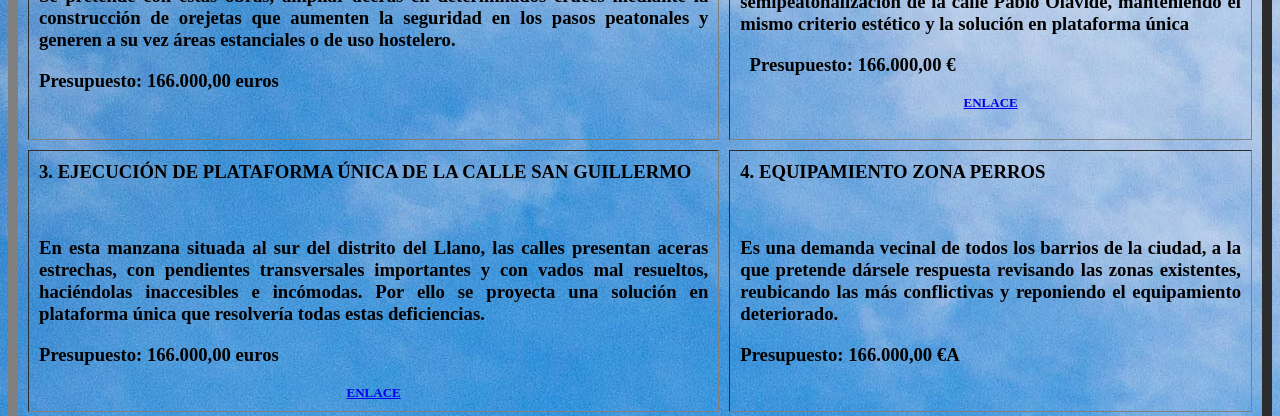
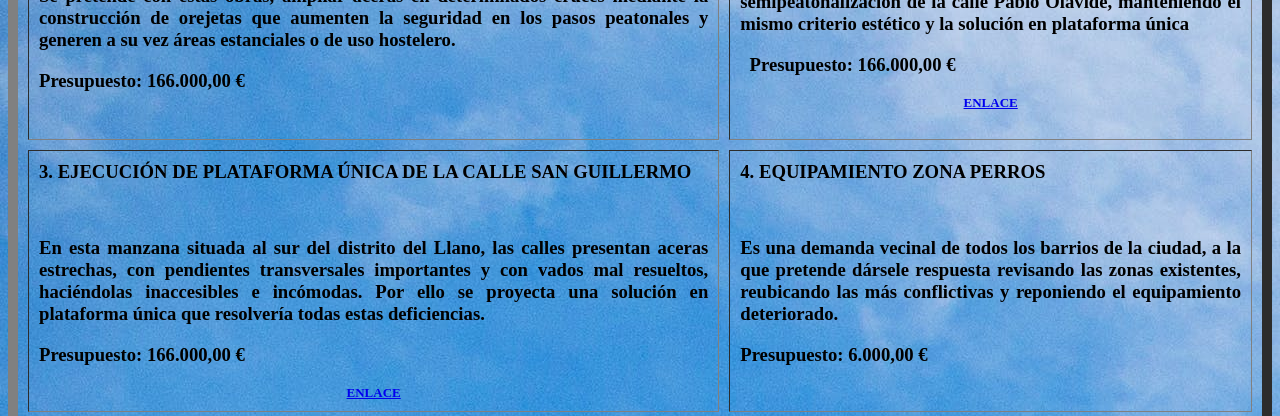
Before and after one commit to victorvaldes54/avls, a plain HTML site: page index.html in a window 1280 px wide. Shown: the part 311-727 px from the top of the page. Drawn offline with Linux system fonts and the light colour scheme.

Commit message:
fourth commit

```diff
--- a/index.html
+++ b/index.html
@@ -32,7 +32,7 @@
                   uso hostelero.</font></h3>
               <font size="-1"> </font>
               <h3 align="justify"> <font style="font-size: 14pt"
-                  size="-1"><b>Presupuesto: 166.000,00 euros</b></font></h3>
+                  size="-1"><b>Presupuesto: 166.000,00 </b>€</font></h3>
               <font size="-1"> </font>
               <p><br>
               </p>
@@ -79,8 +79,8 @@
                   resolvería todas estas deficiencias.</font></h3>
               <font size="-1"> </font>
               <h3 align="justify"> <font size="-1"><b><font
-                      style="font-size: 14pt">Presupuesto: 166.000,00
-                      euros</font></b></font></h3>
+                      style="font-size: 14pt">Presupuesto: 166.000,00</font></b></font><font
+                  style="font-size: 14pt" size="-1"> €</font></h3>
               <font size="-1"> </font>
               <p align="center"><font size="-1"><b><a
                       moz-do-not-send="true" href="3sanguillermo.html">ENLACE</a></b></font><br>
@@ -102,7 +102,7 @@
                   conflictivas y reponiendo el equipamiento deteriorado.</font></h3>
               <font size="-1"> </font>
               <h3 align="justify"><font style="font-size: 14pt"
-                  size="-1">Presupuesto: 166.000,00 €A</font></h3>
+                  size="-1">Presupuesto: 6.000,00 €</font></h3>
             </td>
           </tr>
         </tbody>
```
